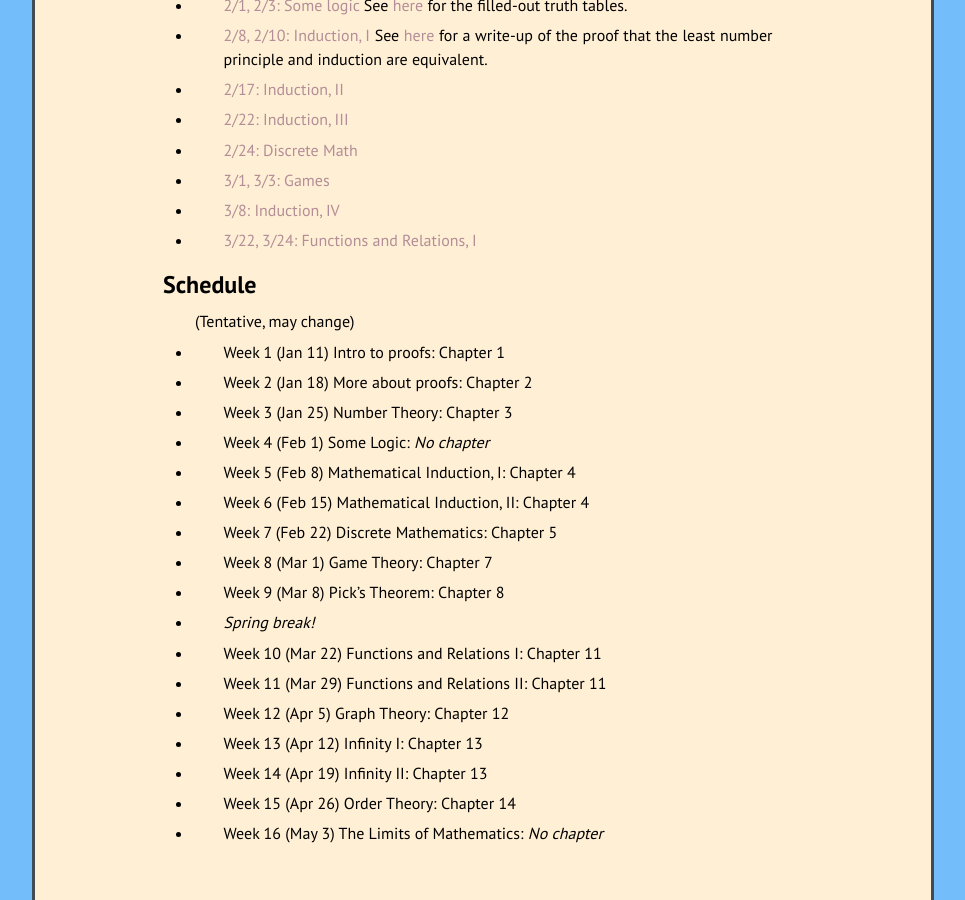
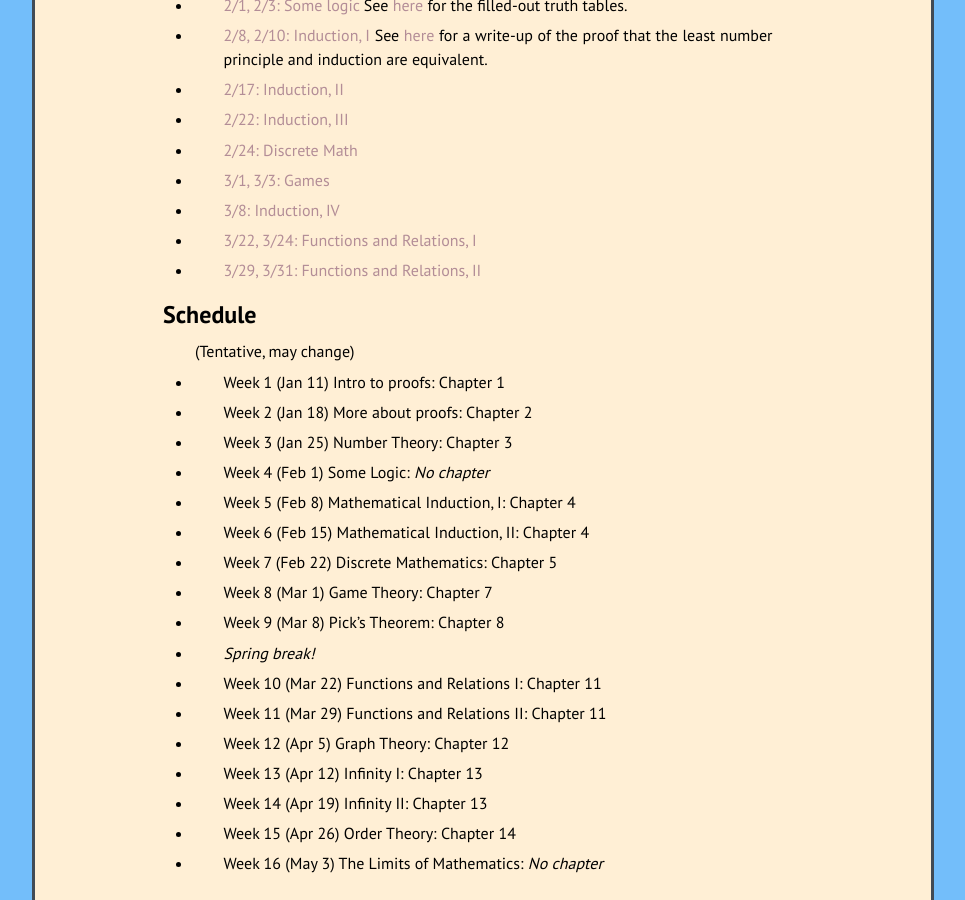
Before and after one commit to kamerynjw/kamerynjw.github.io, a Jekyll site: the page built from teaching/2021/math321.md, in a window 1280 px wide and 900 px high, scrolled down 2389 px. Shown: the whole window, without its empty margins (157-1122 px from the left). Built offline with Jekyll 4.4.1, drawn with Linux system fonts in a browser that asks for light colours; nearby versions of some CDN libraries; formulas are drawn with MathJax 3.

Commit message:
new slides here

```diff
--- a/teaching/2021/math321.md
+++ b/teaching/2021/math321.md
@@ -107,6 +107,8 @@ Lecture Notes
 
 * [3/22, 3/24: Functions and Relations, I]({{ page.url }}rel1.pdf)
 
+* [3/29, 3/31: Functions and Relations, II]({{ page.url }}rel2.pdf)
+
 Schedule
 --------
 
```
Also changed, not shown: 1 other file.
